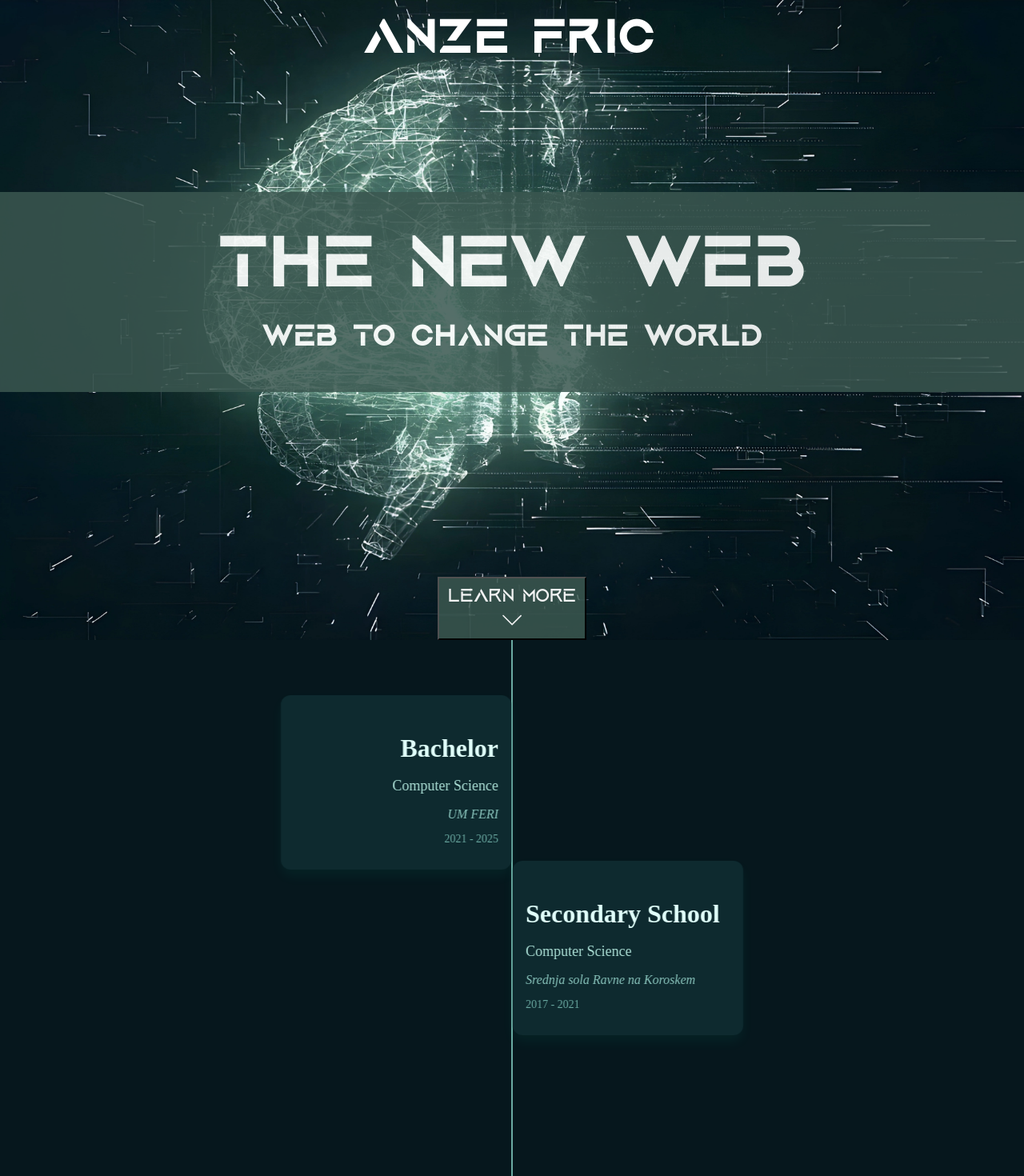
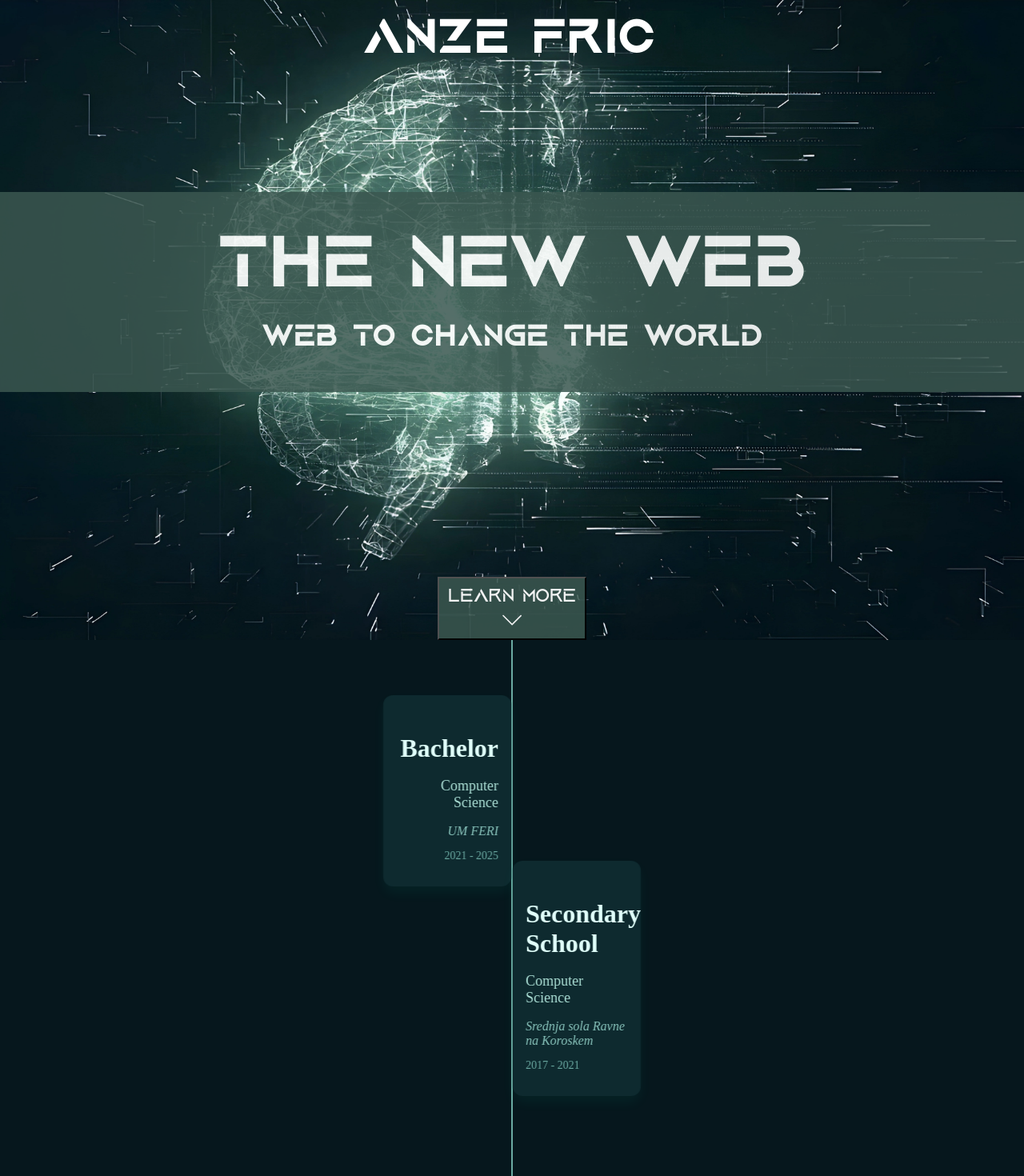
Before and after one commit to AnzeFric/NewWeb, a Next.js app: page / in a window 1280 px wide. Shown: the top 1470 px of the page at 80% size. Built offline with nearby package versions, Linux system fonts and the light colour scheme.

Commit message:
Improved styling

```diff
--- a/src/constants/styles/components/home/education-styles.module.css
+++ b/src/constants/styles/components/home/education-styles.module.css
@@ -15,7 +15,7 @@
   border-radius: 12px;
   box-shadow: 0 8px 16px rgba(0, 255, 204, 0.05);
   padding: 1rem 1rem 1rem 1rem;
-  width: 20%;
+  width: 30%;
   color: #d6f5ee;
   color: white;
   position: relative;
@@ -55,7 +55,12 @@
   color: #e0fffa;
 }
 
-@media (min-width:641px)  {
+@media (min-width:961px)  {
+  .bachelorSchool,
+  .secondarySchool {
+    width: 10%;
+  }
+
   .title {
     font-size: 2rem;
   }
```
